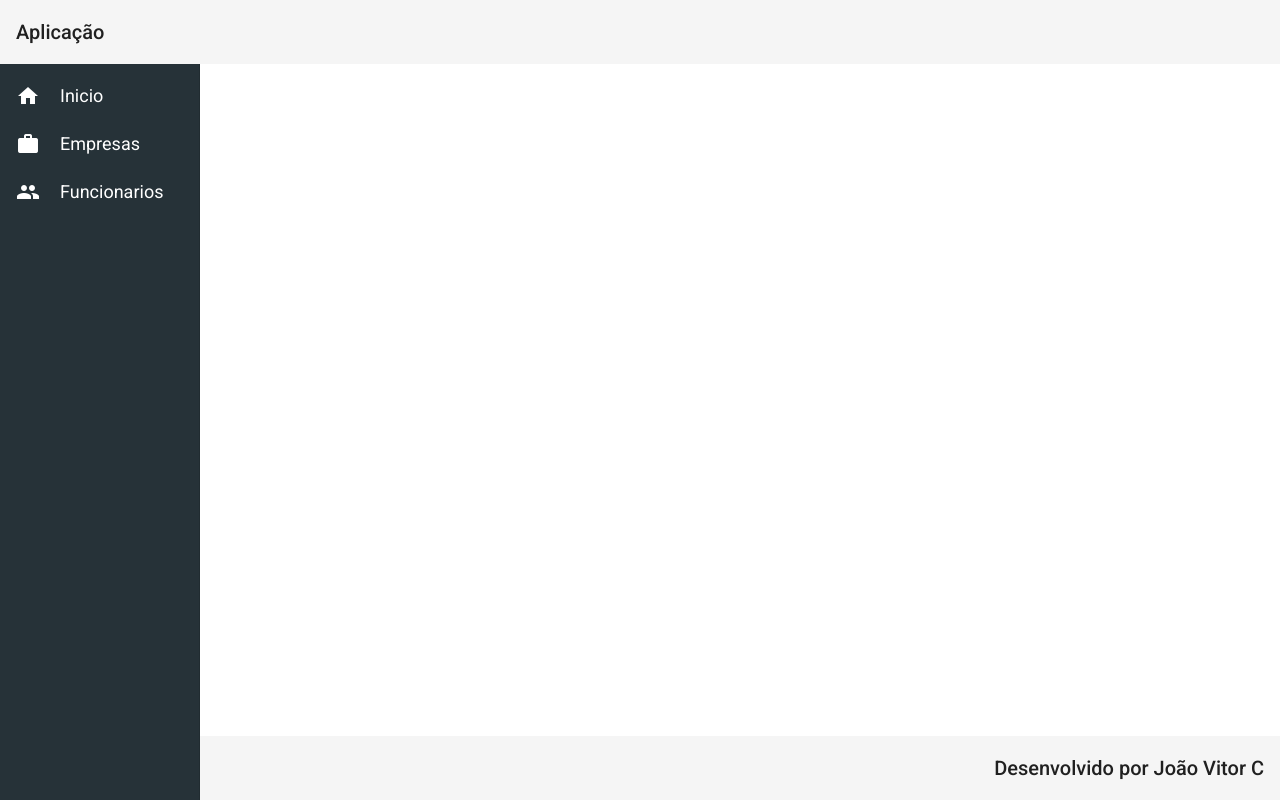
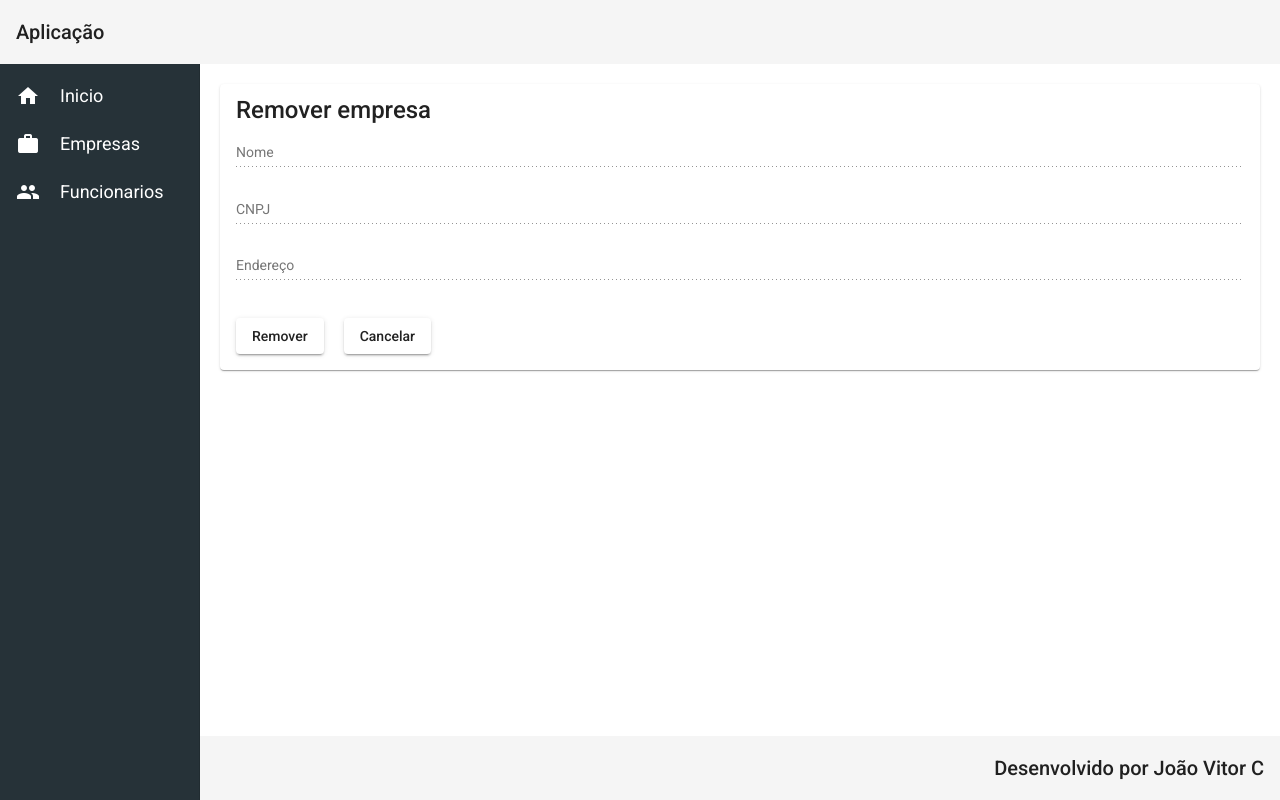
Before and after one commit to jvitorc/desafio, an Angular app in the folder frontend/: page /empresas/delete/1 in a window 1280 px wide. Before the commit this address led to /. Built offline with nearby package versions, Linux system fonts and the light colour scheme; no server answers.

Commit message:
remover empresa

```diff
--- a/frontend/src/app/app-routing.module.ts
+++ b/frontend/src/app/app-routing.module.ts
@@ -1,3 +1,4 @@
+import { EmpresasDeleteComponent } from './components/empresas/empresas-delete/empresas-delete.component';
 import { EmpresasUpdateComponent } from './components/empresas/empresas-update/empresas-update.component';
 import { FuncionariosCrudComponent } from './views/funcionarios-crud/funcionarios-crud.component';
 import { EmpresasCrudComponent } from './views/empresas-crud/empresas-crud.component';
@@ -24,6 +25,10 @@ const routes: Routes = [
     component: EmpresasUpdateComponent
   },
   {
+    path: "empresas/delete/:id",
+    component: EmpresasDeleteComponent
+  },
+  {
     path: "funcionarios",
     component: FuncionariosCrudComponent
   },
--- a/frontend/src/app/app.module.ts
+++ b/frontend/src/app/app.module.ts
@@ -28,6 +28,7 @@ import { MatInputModule } from '@angular/material/input';
 import { EmpresasReadComponent } from './components/empresas/empresas-read/empresas-read.component';
 import { MatTableModule } from '@angular/material/table';
 import { EmpresasUpdateComponent } from './components/empresas/empresas-update/empresas-update.component';
+import { EmpresasDeleteComponent } from './components/empresas/empresas-delete/empresas-delete.component';
 
 @NgModule({
   declarations: [
@@ -40,7 +41,8 @@ import { EmpresasUpdateComponent } from './components/empresas/empresas-update/e
     EmpresasCrudComponent,
     EmpresasCreateComponent,
     EmpresasReadComponent,
-    EmpresasUpdateComponent
+    EmpresasUpdateComponent,
+    EmpresasDeleteComponent
   ],
   imports: [
     BrowserModule,
--- /dev/null
+++ b/frontend/src/app/components/empresas/empresas-delete/empresas-delete.component.css
@@ -0,0 +1,8 @@
+form {
+    display: flex;
+    flex-direction: column;
+}
+
+button {
+    margin: 20px 20px 0 0;
+}
--- /dev/null
+++ b/frontend/src/app/components/empresas/empresas-delete/empresas-delete.component.html
@@ -0,0 +1,23 @@
+<mat-card>
+    <mat-card-title>Remover empresa</mat-card-title>
+
+    <form>
+        <mat-form-field>
+            <input matInput placeholder="Nome" [(ngModel)]="empresa.nome" name="nome" disabled>
+        </mat-form-field>
+        <mat-form-field>
+            <input matInput placeholder="CNPJ" [(ngModel)]="empresa.cnpj" name="cnpj" disabled>
+        </mat-form-field>
+        <mat-form-field>
+            <input matInput placeholder="Endereço" [(ngModel)]="empresa.endereco" name="endereco" disabled>
+        </mat-form-field>
+    </form>
+
+    <button mat-raised-button (click)="deleteEmpresa()">
+        Remover
+    </button>
+    <button mat-raised-button (click)="cancel()">
+        Cancelar
+    </button>
+
+</mat-card>
--- /dev/null
+++ b/frontend/src/app/components/empresas/empresas-delete/empresas-delete.component.ts
@@ -0,0 +1,41 @@
+import { Component, OnInit } from '@angular/core';
+import { Empresa } from '../empresa.model';
+import { CrudService } from 'src/app/service/crud.service';
+import { Router, ActivatedRoute } from '@angular/router';
+
+@Component({
+  selector: 'app-empresas-delete',
+  templateUrl: './empresas-delete.component.html',
+  styleUrls: ['./empresas-delete.component.css']
+})
+export class EmpresasDeleteComponent implements OnInit {
+
+  empresa: Empresa = {
+    nome: "",
+    cnpj: "" ,
+    endereco: ""
+  };
+
+  constructor(private crudService: CrudService,
+    private router: Router,
+    private route: ActivatedRoute,
+    ) { }
+
+  ngOnInit(): void {
+    const id = this.route.snapshot.paramMap.get('id');
+    this.crudService.readByID(id, 'empresas').subscribe(empresa => {
+      this.empresa = empresa;
+    });
+  }
+
+  deleteEmpresa(): void {
+    this.crudService.delete(this.empresa.id, 'empresas').subscribe(() => {
+      this.crudService.showMessage("Empresa removida");
+      this.router.navigate(['/empresas'])
+      })
+  }
+
+  cancel(): void {
+    this.router.navigate(['/empresas'])
+  }
+}
--- a/frontend/src/app/components/empresas/empresas-read/empresas-read.component.html
+++ b/frontend/src/app/components/empresas/empresas-read/empresas-read.component.html
@@ -20,7 +20,7 @@
                 <a routerLink="/empresas/update/{{ empresa.id }}">
                     <i class="material-icons edit">edit</i>
                 </a>
-                <a routerLink="">
+                <a routerLink="/empresas/delete/{{ empresa.id }}">
                     <i class="material-icons delete">delete</i>
                 </a>
 
--- a/frontend/src/app/service/crud.service.ts
+++ b/frontend/src/app/service/crud.service.ts
@@ -10,7 +10,7 @@ import { HttpClient } from '@angular/common/http';
 export class CrudService {
 
   baseUrl = "http://127.0.0.1:8001/api";
-  baseTesteUrl = "http://localhost:3001";
+  // baseTesteUrl = "http://localhost:3001";
 
   constructor(private snackBar: MatSnackBar, private httpClient:  HttpClient) { }
 
@@ -42,4 +42,9 @@ export class CrudService {
     return this.httpClient.put<any>(new_url, item);
   }
 
+  delete(id: number, url: string): Observable<any> {
+    const new_url = `${this.baseUrl}/${url}/${id}`;
+    return this.httpClient.delete<any>(new_url);
+  }
+
 }
```
